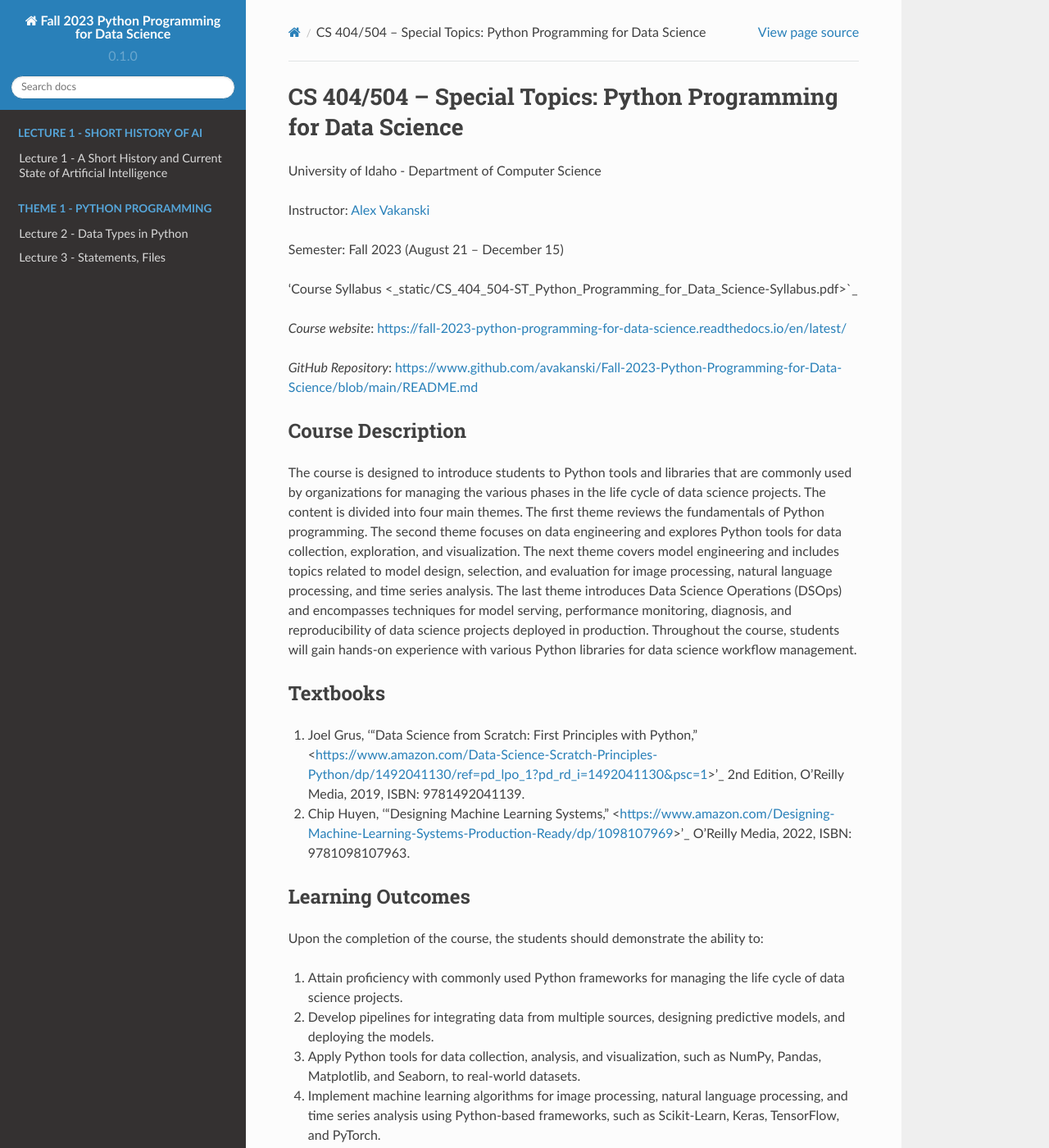
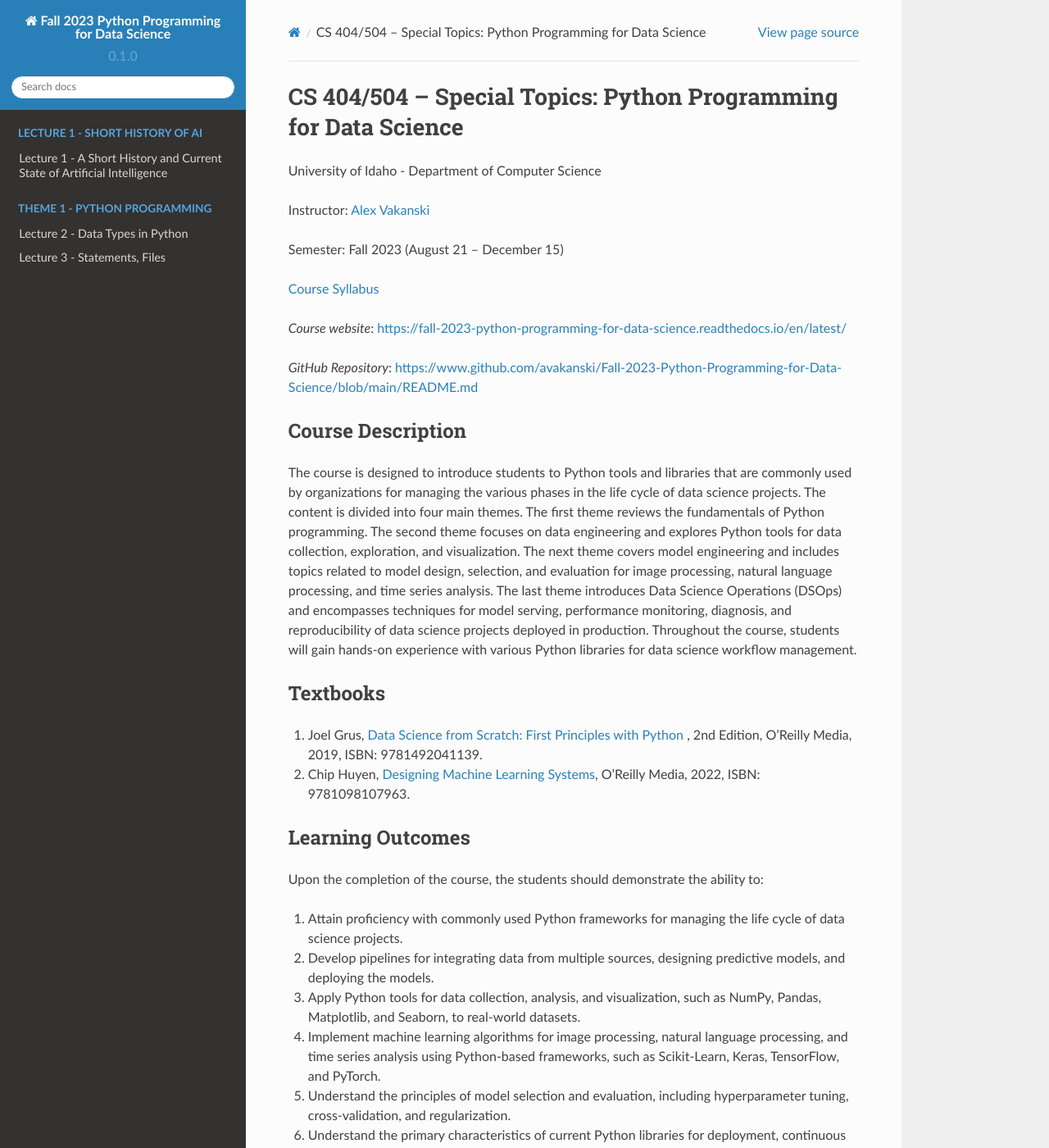
Before and after one commit to avakanski/Fall-2023-Python-Programming-for-Data-Science, a Sphinx documentation site: the page built from docs/index.rst, in a window 1280 px wide and 1400 px high. Shown: the whole window at 82% size. Built offline with Sphinx 7.4.7 and the Read the Docs theme 2.0.0, drawn with Linux system fonts in a browser that asks for light colours.

Commit message:
Update index.rst

```diff
--- a/docs/index.rst
+++ b/docs/index.rst
@@ -7,7 +7,7 @@ Instructor: `Alex Vakanski <https://www.webpages.uidaho.edu/vakanski/index.html>
 
 Semester: Fall 2023 (August 21 – December 15)
 
-'Course Syllabus <_static/CS_404_504-ST_Python_Programming_for_Data_Science-Syllabus.pdf>`_
+`Course Syllabus <_static/CS_404_504-ST_Python_Programming_for_Data_Science-Syllabus.pdf>`_
 
 *Course website*: https://fall-2023-python-programming-for-data-science.readthedocs.io/en/latest/
 
@@ -22,8 +22,8 @@ The course is designed to introduce students to Python tools and libraries that
 **Textbooks**
 ~~~~~~~~~~~~~~
 
-1.	Joel Grus, '“Data Science from Scratch: First Principles with Python,” <https://www.amazon.com/Data-Science-Scratch-Principles-Python/dp/1492041130/ref=pd_lpo_1?pd_rd_i=1492041130&psc=1>'_ 2nd Edition, O'Reilly Media, 2019, ISBN: 9781492041139.
-2.	Chip Huyen, '“Designing Machine Learning Systems,” <https://www.amazon.com/Designing-Machine-Learning-Systems-Production-Ready/dp/1098107969>'_ O'Reilly Media, 2022, ISBN: 9781098107963.
+1.	Joel Grus, `Data Science from Scratch: First Principles with Python <https://www.amazon.com/Data-Science-Scratch-Principles-Python/dp/1492041130/ref=pd_lpo_1?pd_rd_i=1492041130&psc=1>`_ , 2nd Edition, O'Reilly Media, 2019, ISBN: 9781492041139.
+2.	Chip Huyen, `Designing Machine Learning Systems <https://www.amazon.com/Designing-Machine-Learning-Systems-Production-Ready/dp/1098107969>`_, O'Reilly Media, 2022, ISBN: 9781098107963.
 
 **Learning Outcomes**
 ~~~~~~~~~~~~~~~~~~~~~
```
